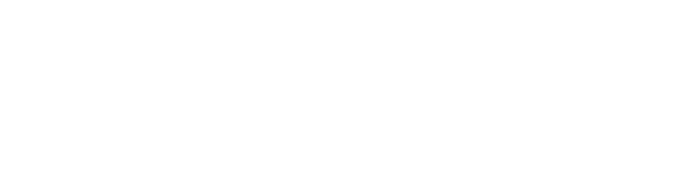
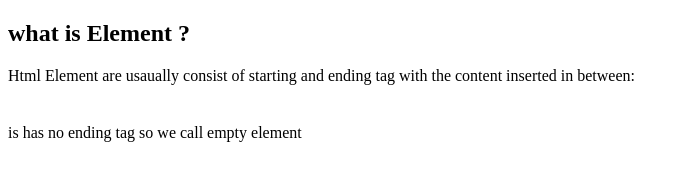
Before and after one commit to minhajspace/Html-basics, a plain HTML site: page Index.html in a window 1280 px wide. Shown: the whole page, without its empty margins (0-685 px from the left). Drawn offline with Linux system fonts and the light colour scheme.

Commit message:
blog post

```diff
--- a/Index.html
+++ b/Index.html
@@ -20,9 +20,15 @@ is written in. -->
 
   -->
      <div>
-         <p>
+        <h2>what is Element ?</h2>
+        <p>
+            Html Element are usaually consist of starting and ending tag with the content inserted in between:
+        <p> </p>
+             <h1> </h1>
+            <br> is has no ending tag so we call empty element
 
-         </p>
+
+        </p>
      </div>
   </body>
 </html>
```
